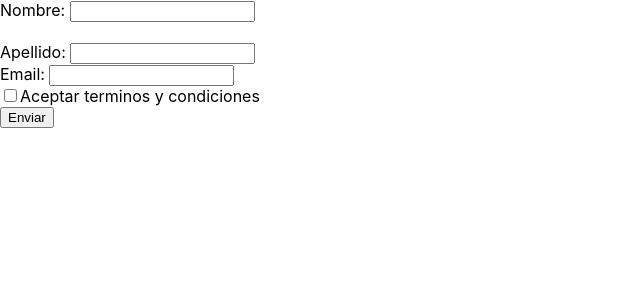
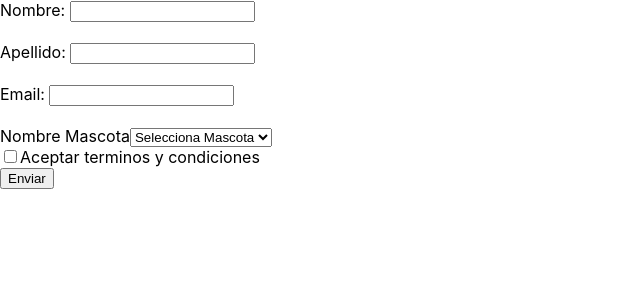
Before and after one commit to drbv27/React-Formik, a React (Create React App) app: page / in a window 1280 px wide. Shown: the top 300 px of the page, without its empty margins (0-640 px from the left). Built offline with nearby package versions, Linux system fonts and the light colour scheme.

Commit message:
custom select

```diff
--- a/src/App.js
+++ b/src/App.js
@@ -1,6 +1,7 @@
 import { Formik, Form, Field, ErrorMessage } from "formik";
 import Checkbox from "./components/Checkbox";
 import TextInput from "./components/TextInput";
+import Select from "./components/Select";
 
 const validate = (values) => {
   const errors = {};
@@ -24,23 +25,24 @@ function App() {
         name: "",
         lastname: "",
         email: "",
+        mascota: "",
       }}
       validate={validate}
       onSubmit={(values) => console.log(values)}
     >
       <Form>
         <TextInput name="name" label="Nombre: " />
-        {/*         <label>Nombre: </label>
-        <Field type="text" name="name" className="input" /> */}
-
         <br />
-        <label>Apellido: </label>
-        <Field type="text" name="lastname" />
-        <ErrorMessage name="lastname" />
+        <TextInput name="lastname" label="Apellido: " />
         <br />
-        <label>Email: </label>
-        <Field type="text" name="email" />
-        <ErrorMessage name="email" />
+        <TextInput name="email" label="Email: " />
+        <br />
+        <Select label="Nombre Mascota" name="mascota">
+          <option value="">Selecciona Mascota</option>
+          <option value="orion">Orion</option>
+          <option value="Tristan">Tristan</option>
+          <option value="Guido">Guido</option>
+        </Select>
         <Checkbox name="accept">Aceptar terminos y condiciones</Checkbox>
         <button type="submit">Enviar</button>
       </Form>
--- a/src/components/Checkbox.js
+++ b/src/components/Checkbox.js
@@ -2,7 +2,7 @@ import { useField } from "formik";
 
 const Checkbox = ({ children, ...props }) => {
   const [field, meta] = useField({ ...props, type: "checkbox" });
-  console.log(field);
+  /* console.log(field); */
   return (
     <div>
       <label>
--- /dev/null
+++ b/src/components/Select.js
@@ -0,0 +1,15 @@
+import { useField } from "formik";
+
+const Select = ({ label, ...props }) => {
+  const [field, meta] = useField(props);
+  console.log(field);
+  return (
+    <div>
+      <label>{label}</label>
+      <select {...field} {...props} />
+      {meta.touched && meta.error ? <div>{meta.error}</div> : null}
+    </div>
+  );
+};
+
+export default Select;
```
